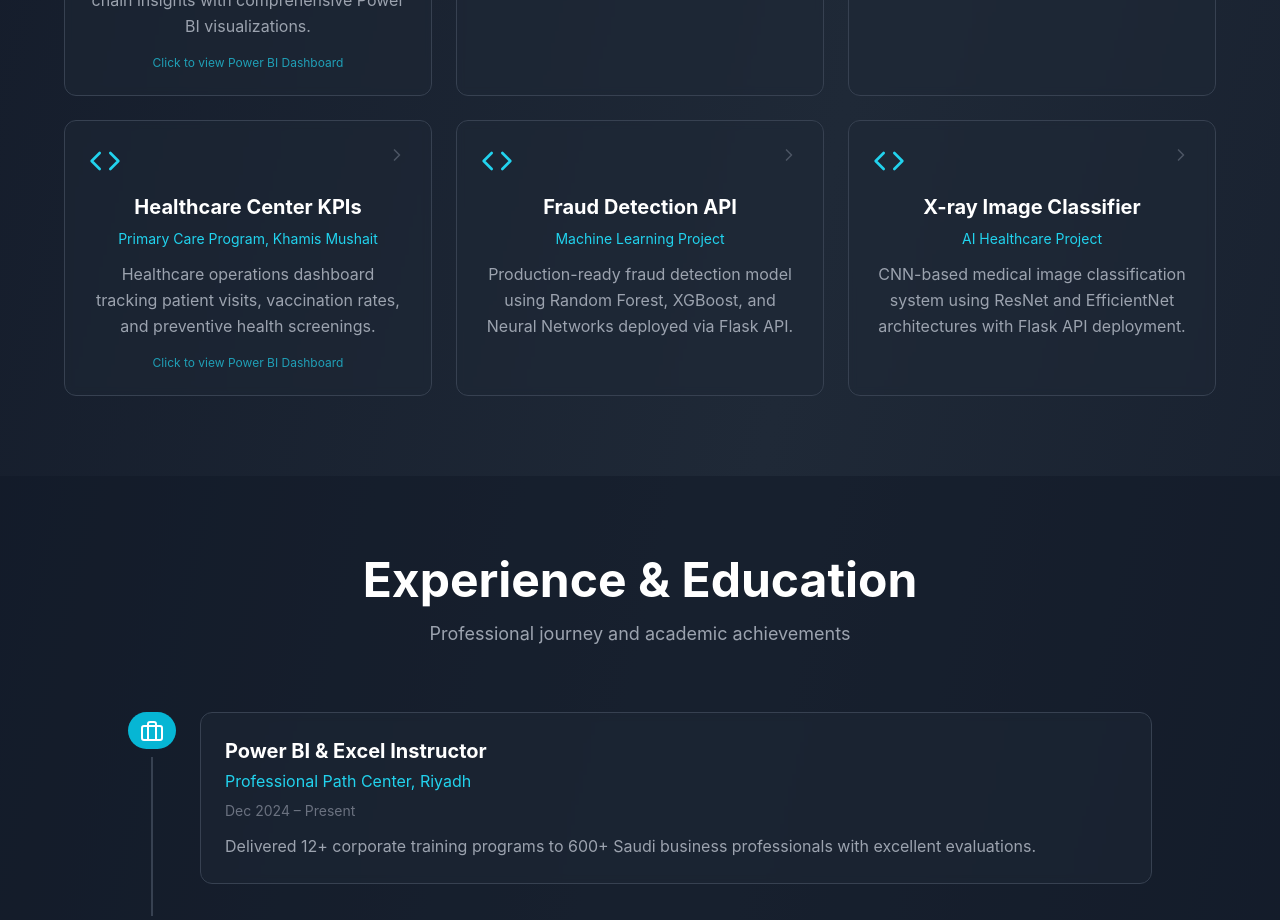
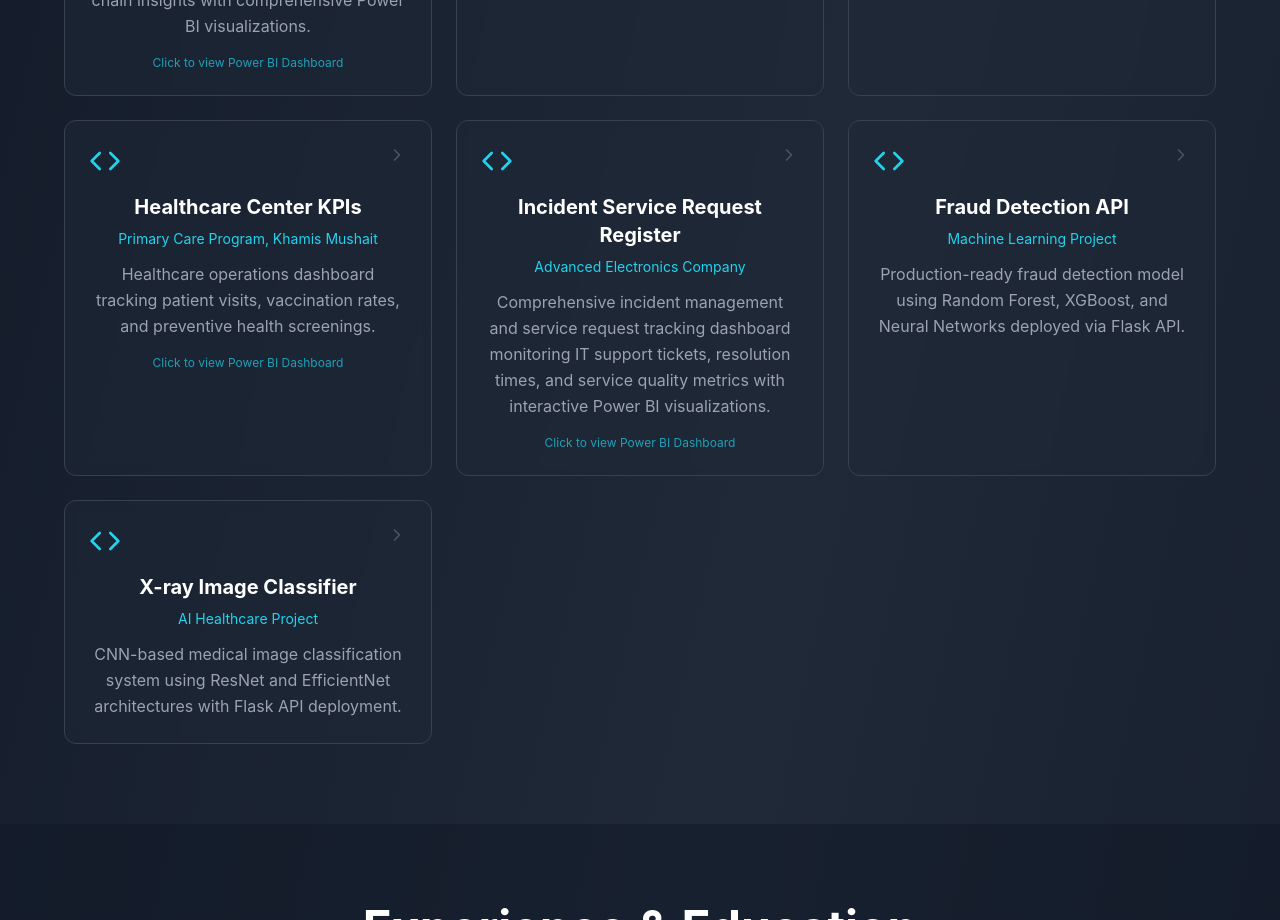
Before and after one commit to ahmedrdwn/Portfolio, a React (Vite) app: page / in a window 1280 px wide. Shown: the part 1740-2660 px from the top of the page. Built offline with nearby package versions, Linux system fonts and the light colour scheme.

Commit message:
Add Incident Service Request Register project for Advanced Electronics Company

```diff
--- a/src/App.tsx
+++ b/src/App.tsx
@@ -60,6 +60,12 @@ const translations = {
           org: "Primary Care Program, Khamis Mushait",
           description: "Healthcare operations dashboard tracking patient visits, vaccination rates, and preventive health screenings.",
           link: "https://app.powerbi.com/view?r=eyJrIjoiYjFjZDA2ZTEtOGE5NS00YTFiLWI3NjEtN2ZhNGMwYThiYjAyIiwidCI6IjJiYjZlNWJjLWMxMDktNDdmYi05NDMzLWMxYzZmNGZhMzNmZiIsImMiOjl9"
+        },
+        {
+          title: "Incident Service Request Register",
+          org: "Advanced Electronics Company",
+          description: "Comprehensive incident management and service request tracking dashboard monitoring IT support tickets, resolution times, and service quality metrics with interactive Power BI visualizations.",
+          link: "https://app.powerbi.com/view?r=eyJrIjoiNDAzMzI3OTAtZTg3ZC00YzAwLTkxZmMtNWZiOThjNWZlNWI4IiwidCI6IjJiYjZlNWJjLWMxMDktNDdmYi05NDMzLWMxYzZmNGZhMzNmZiIsImMiOjl9"
         },
         {
           title: "Fraud Detection API",
@@ -216,6 +222,12 @@ const translations = {
           org: "برنامج الرعاية الأولية، خميس مشيط",
           description: "لوحة معلومات للعمليات الصحية تتتبع زيارات المرضى ومعدلات التطعيم والفحوصات الصحية الوقائية.",
           link: "https://app.powerbi.com/view?r=eyJrIjoiYjFjZDA2ZTEtOGE5NS00YTFiLWI3NjEtN2ZhNGMwYThiYjAyIiwidCI6IjJiYjZlNWJjLWMxMDktNDdmYi05NDMzLWMxYzZmNGZhMzNmZiIsImMiOjl9"
+        },
+        {
+          title: "سجل طلبات الخدمة والحوادث",
+          org: "شركة الإلكترونيات المتقدمة",
+          description: "لوحة معلومات شاملة لإدارة الحوادث وتتبع طلبات الخدمة تراقب تذاكر دعم تكنولوجيا المعلومات وأوقات الحل ومقاييس جودة الخدمة مع تصورات Power BI تفاعلية.",
+          link: "https://app.powerbi.com/view?r=eyJrIjoiNDAzMzI3OTAtZTg3ZC00YzAwLTkxZmMtNWZiOThjNWZlNWI4IiwidCI6IjJiYjZlNWJjLWMxMDktNDdmYi05NDMzLWMxYzZmNGZhMzNmZiIsImMiOjl9"
         },
         {
           title: "واجهة برمجة تطبيقات للكشف عن الاحتيال",
```
